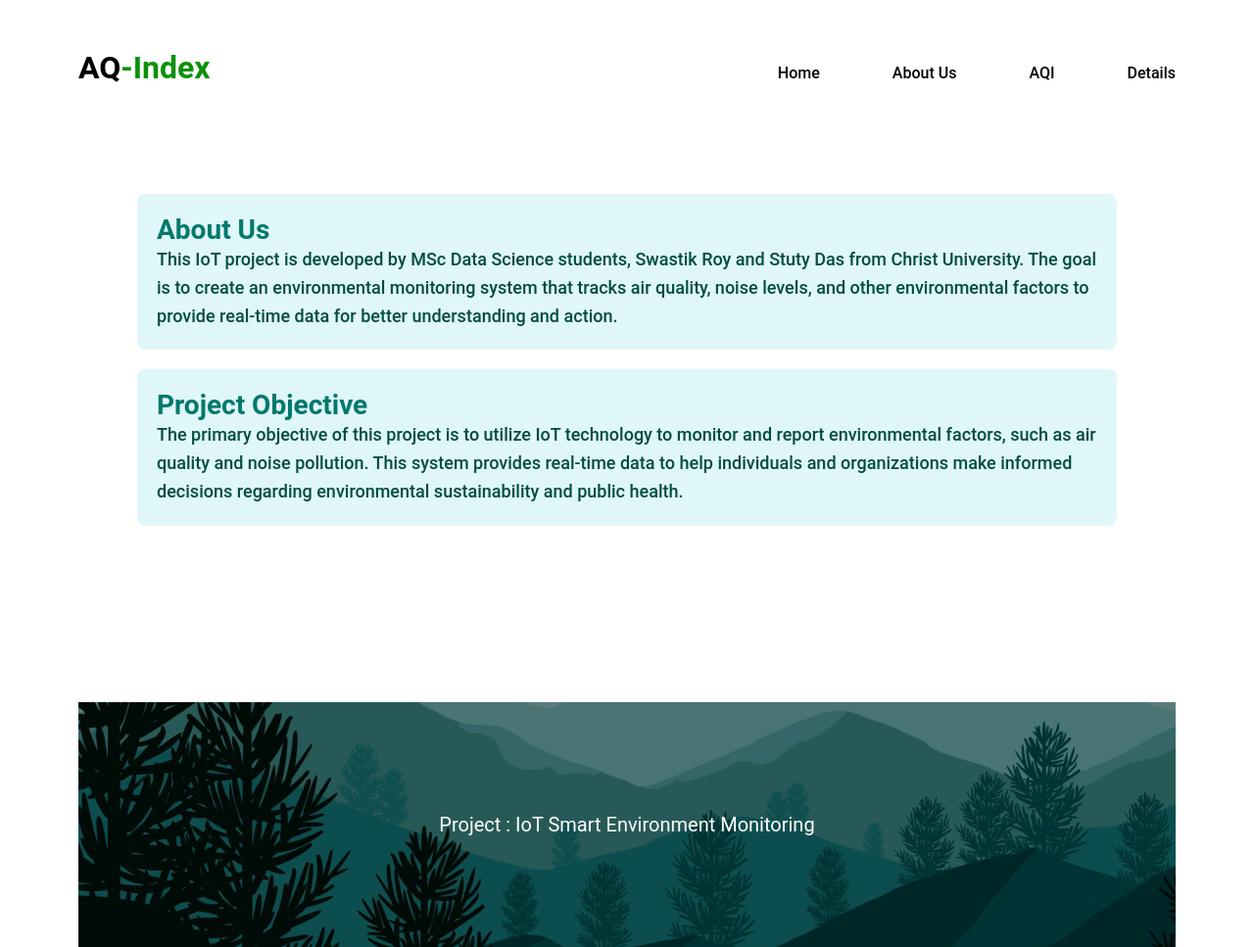
After one commit to royswastik07/smart-environmental-monitoring, a Django app: template monitoring/templates/monitoring/aboutus.html in a window 1280 px wide. The commit adds this page. Shown: the whole page at 98% size. Run offline with Django 3.2, Linux system fonts and the light colour scheme; the template is opened without the code that fills it, so the values that code supplies are empty.

Commit message:
added data.html and aboutus.html

```diff
--- /dev/null
+++ b/monitoring/static/css/aboutus.css
@@ -0,0 +1,22 @@
+main {
+    padding: 30px;
+    font-family: "Roboto", sans-serif;
+}
+
+.about, .objective {
+    background-color: #e0f7fa;
+    padding: 20px;
+    border-radius: 8px;
+    margin-bottom: 20px;
+}
+
+.about h2, .objective h2 {
+    color: #00796b;
+    font-size: 28px;
+}
+
+.about p, .objective p {
+    font-size: 18px;
+    line-height: 1.6;
+    color: #004d40;
+}
--- /dev/null
+++ b/monitoring/templates/monitoring/aboutus.html
@@ -0,0 +1,20 @@
+{% extends 'monitoring/base.html' %}
+{% load static %}
+{% block extrahead %}
+<link rel="stylesheet" href="{% static 'css/aboutus.css' %}">
+{% endblock extrahead %}
+{% block content %}
+
+<main>
+    <section class="about">
+        <h2>About Us</h2>
+        <p>This IoT project is developed by MSc Data Science students, Swastik Roy and Stuty Das from Christ University. The goal is to create an environmental monitoring system that tracks air quality, noise levels, and other environmental factors to provide real-time data for better understanding and action.</p>
+    </section>
+
+    <section class="objective">
+        <h2>Project Objective</h2>
+        <p>The primary objective of this project is to utilize IoT technology to monitor and report environmental factors, such as air quality and noise pollution. This system provides real-time data to help individuals and organizations make informed decisions regarding environmental sustainability and public health.</p>
+    </section>
+</main>
+
+{% endblock %}
--- a/monitoring/templates/monitoring/base.html
+++ b/monitoring/templates/monitoring/base.html
@@ -17,9 +17,9 @@
                 <h1>AQ<span>-Index</span></h1>
             </div>
             <div class="links">
-                <a href="#">Home</a>
-                <a href="#abt">About</a>
-                <a href="data.html">AQI</a>
+                <a href="{% url 'index' %}">Home</a>
+                <a href="{% url 'aboutus' %}">About Us</a>
+                <a href="{% url 'data' %}">AQI</a>
                 <a href="#ft">Details</a>
             </div>
         </div>
@@ -36,7 +36,7 @@
             footer {
                 margin-top: 100px;
                 width: 100%;
-                height: 300px;
+                height: 250px;
                 text-align: center;
                 color: white;
                 background-image: url("{% static 'images/Group 3.png' %}");;
--- a/monitoring/urls.py
+++ b/monitoring/urls.py
@@ -5,4 +5,7 @@ urlpatterns = [
     path('', views.index, name='index'),
     path('air/', views.air_view, name="air"),
     path('noise/', views.noise_view, name="noise"),
+    path('data.html', views.data_view, name='data'),
+    path('aboutus/', views.about_us, name='aboutus'),
+
 ]
--- a/monitoring/views.py
+++ b/monitoring/views.py
@@ -48,3 +48,9 @@ def noise_view(request):
     }
 
     return render(request, 'monitoring/noise.html', context)
+
+def data_view(request):
+    return render(request, 'monitoring/data.html')
+
+def about_us(request):
+    return render(request, 'monitoring/aboutus.html')
```
Also changed, not shown: monitoring/static/css/style.css (+13 -38 lines), monitoring/templates/data.html (added, +19 -0 lines).
